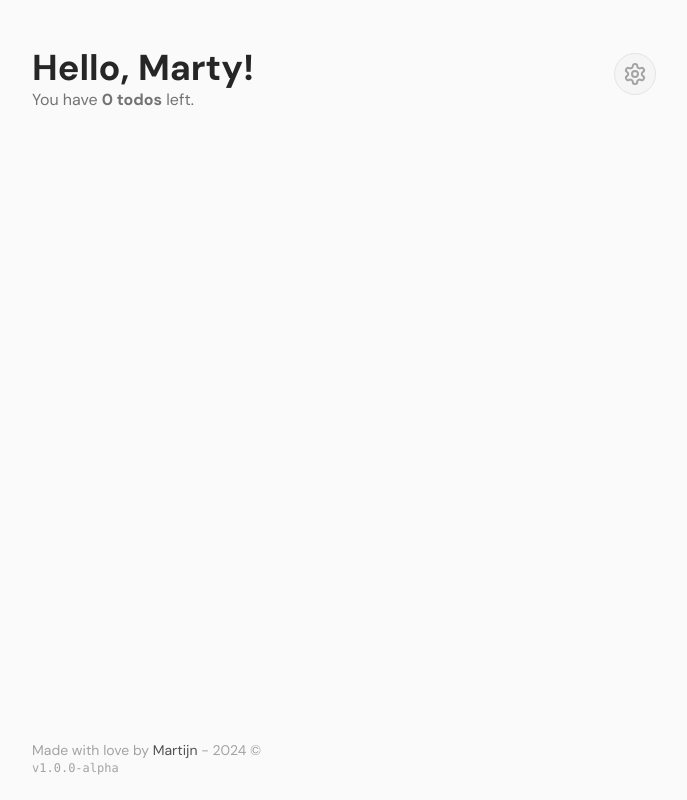
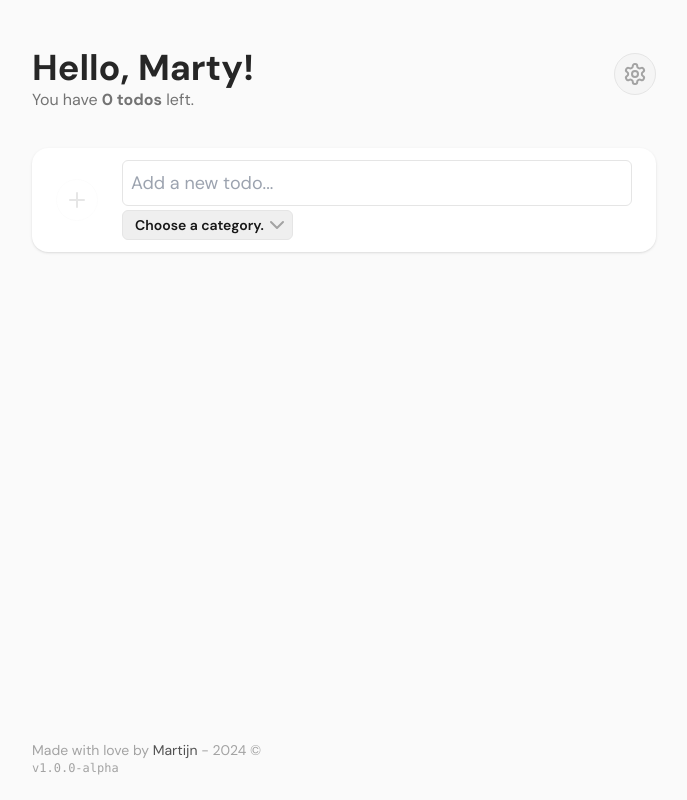
Before and after one commit to MLoth/todo-24, a React (Vite) app: page / in a window 1280 px wide. Shown: the whole page, without its empty margins (296-983 px from the left). Built offline with nearby package versions, Linux system fonts and the light colour scheme.

Commit message:
refactor: moved to input component

```diff
--- a/src/components/TodoInput.tsx
+++ b/src/components/TodoInput.tsx
@@ -4,7 +4,11 @@ import { ChevronDown, Plus } from 'lucide-react'
 
 import { Todo } from '../models/Todo'
 
-const TodoInput = () => {
+const TodoInput = ({
+  addToParentState,
+}: {
+  addToParentState: (todo: Todo) => void
+}) => {
   const emptyTodo: Todo = {
     task: '',
     category: 'choose',
@@ -31,7 +35,7 @@ const TodoInput = () => {
     setNewTodo(() => {
       const currentNewTodo = { ...newTodo, id: uid() }
       // TODO: handle this in the parent component
-      setTodos([...todos, currentNewTodo]) // Combineer de huidige todos met de nieuwe todo
+      addToParentState(currentNewTodo) // Laat dit afhandelen door de parent component
       // This might confuse some developers.
       return emptyTodo
     }) // Maak een unieke id aan voor het opslaan van deze nieuwe todo
--- a/src/screens/TodoOverview.tsx
+++ b/src/screens/TodoOverview.tsx
@@ -6,12 +6,11 @@ import { Todo } from '../models/Todo'
 import { AppFooter } from '../components/AppFooter'
 import { AppHeader } from '../components/AppHeader'
 import TodoItem from '../components/TodoItem'
+import TodoInput from '../components/TodoInput'
 
 export const TodoOverview = () => {
   // TODO: remove item from list when checked (delayed by 3 seconds)
-
   // TODO: release better version (v1.1.0)
-
   const [todos, setTodos] = useState<Todo[]>(
     localStorage.todos ? JSON.parse(localStorage.todos) : [],
   )
@@ -52,7 +51,9 @@ export const TodoOverview = () => {
       </div>
 
       <div className="flex-1">
-        {/* TODO: move to TodoInput.tsx */}
+        <TodoInput
+          addToParentState={(newTodo: Todo) => setTodos([...todos, newTodo])}
+        />
 
         <div className="flex flex-col gap-3">
           {todos.map((todo: Todo) => (
```
